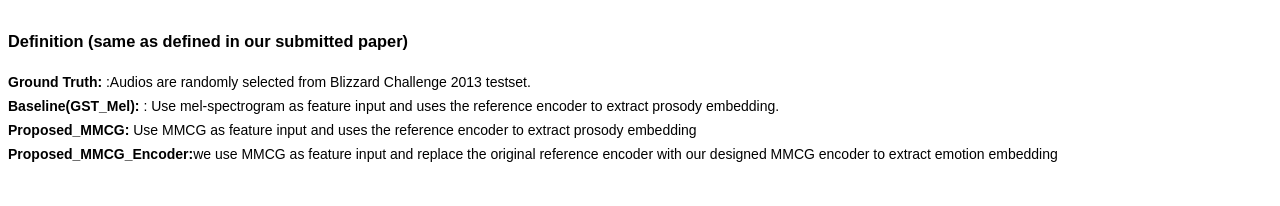
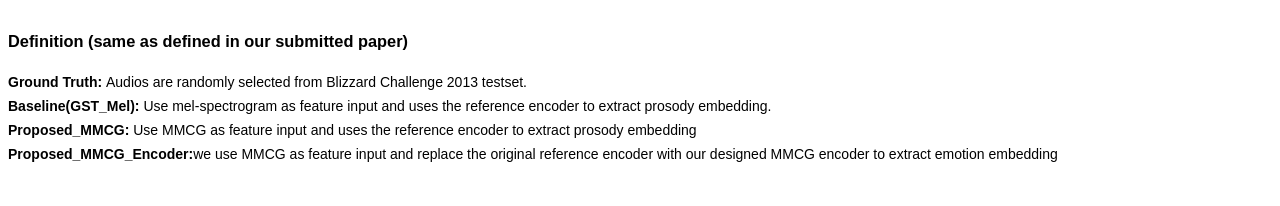
Before and after one commit to zklyu/NCSP22, a plain HTML site: page index.html in a window 1280 px wide. Shown: the part 313-519 px from the top of the page. Drawn offline with Linux system fonts and the light colour scheme.

Commit message:
Update index.html

```diff
--- a/index.html
+++ b/index.html
@@ -101,9 +101,9 @@
     <div>
      <h3>Definition (same as defined in  our submitted paper)</h3>
       <div>
-     <strong>Ground Truth: </strong>:Audios are randomly selected from Blizzard Challenge 2013 testset.<br>
-     <strong>Baseline(GST_Mel): </strong>: Use mel-spectrogram as feature input and uses the reference encoder to extract prosody embedding.<br>
-     <strong>Proposed_MMCG: </strong>  Use MMCG as feature input and uses the reference encoder to extract prosody embedding<br>
+     <strong>Ground Truth: </strong> Audios are randomly selected from Blizzard Challenge 2013 testset.<br>
+     <strong>Baseline(GST_Mel): </strong> Use mel-spectrogram as feature input and uses the reference encoder to extract prosody embedding.<br>
+     <strong>Proposed_MMCG: </strong> Use MMCG as feature input and uses the reference encoder to extract prosody embedding<br>
      <strong>Proposed_MMCG_Encoder:</strong>we use MMCG as feature input and replace the original reference encoder with our designed MMCG encoder to extract emotion embedding
     </div>
      <br>
```
